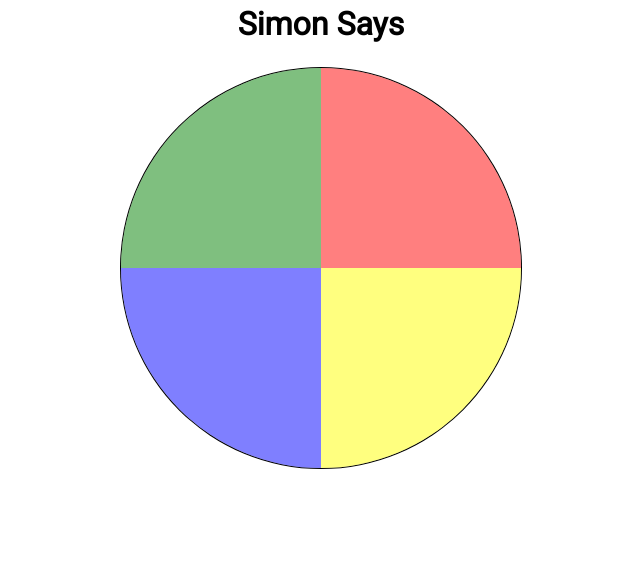
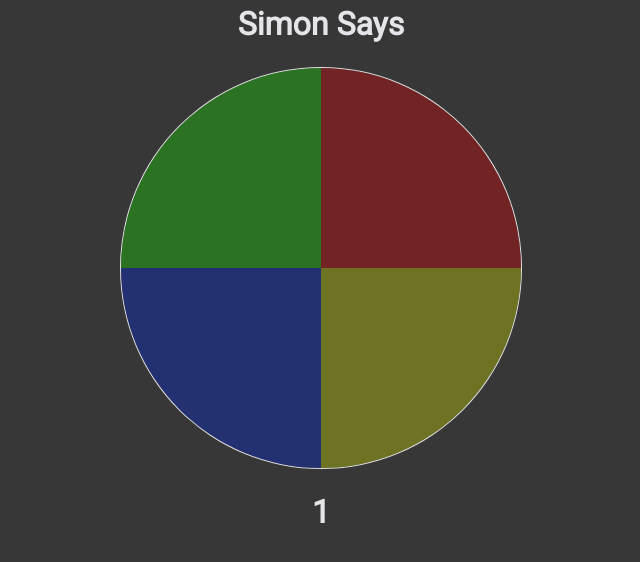
Before and after one commit to mathkruger/simon-says-js, a plain HTML site: page index.html in a window 1280 px wide. Both pictures are taken after a click on the button "PLAY". Shown: the whole page, without its empty margins (319-959 px from the left). Drawn offline with Linux system fonts and the light colour scheme.

Commit message:
improving the code and styling

```diff
--- a/css/index.css
+++ b/css/index.css
@@ -1,3 +1,8 @@
+body {
+    background-color: #373737;
+    color: #E5E4E8
+}
+
 .title {
     text-align: center;
     position: relative;
@@ -36,7 +41,7 @@
     width: 400px;
     height: 400px;
     border-radius: 50%;
-    box-shadow: 0 0 0 1px black;
+    box-shadow: 0 0 0 1px #DFDFDF;
     align-items: center;
     flex-wrap: wrap;
     overflow: hidden;
@@ -57,17 +62,23 @@
 }
 
 .buttons .button[data-color="green"] {
-    background-color: green;
+    background-color: #20AE11;
 }
 
 .buttons .button[data-color="red"] {
-    background-color: red;
+    background-color: #AE1111;
 }
 
 .buttons .button[data-color="blue"] {
-    background-color: blue;
+    background-color: #112AAE;
 }
 
 .buttons .button[data-color="yellow"] {
-    background-color: yellow;
+    background-color: #A6AE11;
 }
+
+.level {
+    font-size: 32px;
+    text-align: center;
+    font-weight: bolder;
+}
--- a/index.html
+++ b/index.html
@@ -21,6 +21,8 @@
         <button data-color="yellow" class="button"></button>
     </div>
 
+    <div class="level"></div>
+
     <div class="play-button-container">
         <button class="play">Play</button>
         <div class="overlay"></div>
--- a/js/index.js
+++ b/js/index.js
@@ -1,8 +1,4 @@
-const playButton = document.querySelector(".play");
-const playButtonContainer = document.querySelector(".play-button-container");
-const colorButtons = document.querySelectorAll(".buttons .button");
-
-function wait(duration = 1000) {
+function wait(duration) {
     return new Promise((resolve, reject) => {
         setTimeout(function () {
             resolve();
@@ -10,17 +6,49 @@ function wait(duration = 1000) {
     });
 }
 
+function showElement(el) {
+    el.setAttribute("style", "");
+}
+
+function hideElement(el) {
+    el.setAttribute("style", "display: none");
+}
+
 const game = {
+    playButtonContainer: document.querySelector(".play-button-container"),
+    colorButtons: document.querySelectorAll(".buttons .button"),
+    levelContainer: document.querySelector(".level"),
     level: 1,
     isPlaying: false,
     sequence: [],
     response: [],
     possibleColors: ["green", "red", "blue", "yellow"],
 
+    initialize() {
+        this.listenButtonClicks();
+    },
+
     startLevel() {
+        hideElement(this.playButtonContainer);
+        showElement(this.levelContainer);
+
         this.isPlaying = true;
         this.generateLevel();
         this.showLevel();
+
+        this.levelContainer.innerHTML = this.level;
+    },
+
+    listenButtonClicks() {
+        this.colorButtons.forEach(button => {
+            button.addEventListener("click", () => {
+                if (!game.isPlaying) return;
+
+                const color = button.dataset.color;
+                this.response.push(color);
+                this.checkResponse();
+            });
+        });
     },
 
     generateLevel() {
@@ -29,7 +57,7 @@ const game = {
     },
 
     getButton(color) {
-        return Array.from(colorButtons).find(x => x.dataset.color === color);
+        return Array.from(this.colorButtons).find(x => x.dataset.color === color);
     },
 
     async checkResponse() {
@@ -62,24 +90,18 @@ const game = {
     },
 
     reset() {
-        this.level = 0;
+        this.level = 1;
         this.sequence = [];
         this.response = [];
-        playButtonContainer.setAttribute("style", "");
+
+        showElement(this.playButtonContainer);
+        hideElement(this.levelContainer);
     }
 };
 
+game.initialize();
+
+const playButton = document.querySelector(".play");
 playButton.addEventListener("click", () => {
-    playButtonContainer.setAttribute("style", "display: none");
     game.startLevel();
 });
-
-colorButtons.forEach(button => {
-    button.addEventListener("click", () => {
-        if (!game.isPlaying) return;
-
-        const color = button.dataset.color;
-        game.response.push(color);
-        game.checkResponse();
-    });
-});
```
